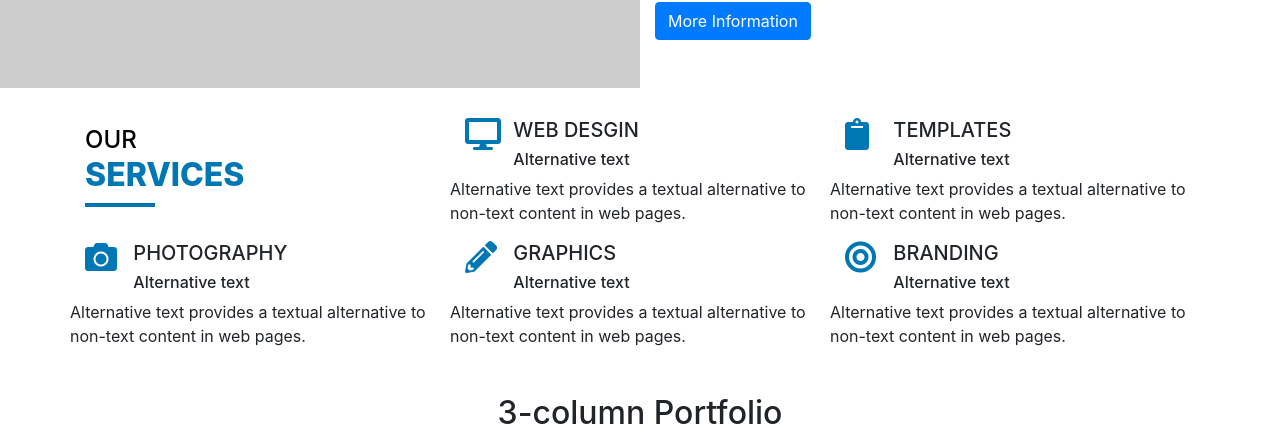
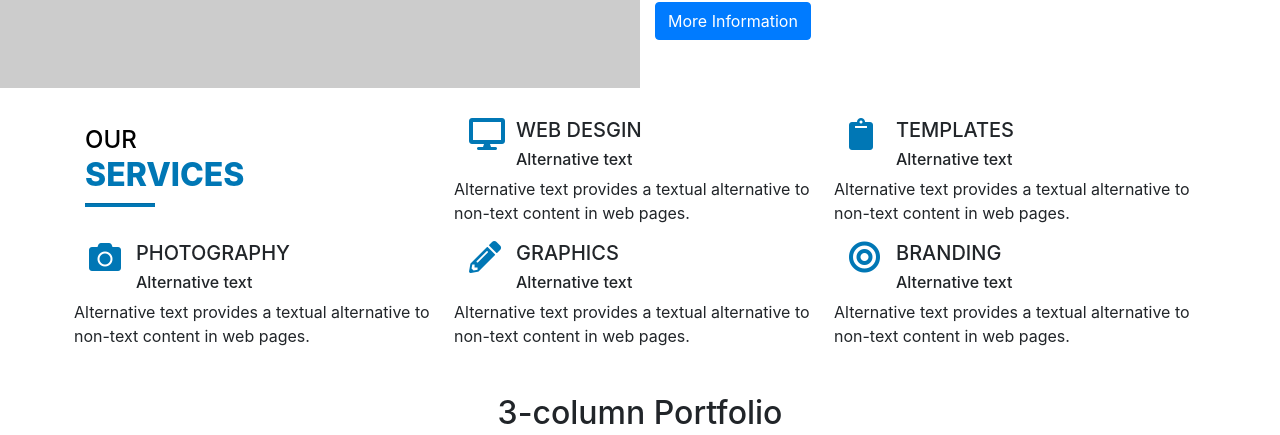
Before and after one commit to mason-mx/frontend, a Jekyll site: the page built from _posts/2019-07-15-enterprise.html, in a window 1280 px wide and 900 px high, scrolled down 2841 px. Shown: the part 142-577 px from the top of the window. Built offline with Jekyll 4.4.1, drawn with Linux system fonts in a browser that asks for light colours; nearby versions of some CDN libraries.

Commit message:
amended some gaps and the layout

```diff
--- a/_posts/2019-07-15-enterprise.html
+++ b/_posts/2019-07-15-enterprise.html
@@ -123,10 +123,10 @@
                 <div class="row">
                     <div class="col-md-6">
                         <div class="row pl-3 pr-3">
-                            <div class="col-sm-2 box-icon">
+                            <div class="col-2 box-icon">
                                 <i class="fab fa-html5"></i>
                             </div>
-                            <div class="col-sm-10 pl-0">
+                            <div class="col-10 pl-0">
                                 <h5>HTML5 TEMPLATES</h5>
                             </div>
                         </div>
@@ -138,10 +138,10 @@
                     </div>
                     <div class="col-md-6 ">
                         <div class="row pl-3 pr-3">
-                            <div class="col-sm-2 box-icon">
+                            <div class="col-2 box-icon">
                                 <i class="fab fa-wordpress"></i>
                             </div>
-                            <div class="col-sm-10 pl-0">
+                            <div class="col-10 pl-0">
                                 <h5>WORDPRESS TEMPLATES</h5>
                             </div>
                         </div>
@@ -155,10 +155,10 @@
                 <div class="row">
                     <div class="col-md-6">
                         <div class="row pl-3 pr-3">
-                            <div class="col-sm-2 box-icon">
+                            <div class="col-2 box-icon">
                                 <i class="fab fa-docker"></i>
                             </div>
-                            <div class="col-sm-10 pl-0">
+                            <div class="col-10 pl-0">
                                 <h5>MICRO SERVICE</h5>
                             </div>
                         </div>
@@ -170,10 +170,10 @@
                     </div>
                     <div class="col-md-6 ">
                         <div class="row pl-3 pr-3">
-                            <div class="col-sm-2 box-icon">
+                            <div class="col-2 box-icon">
                                 <i class="fas fa-database"></i>
                             </div>
-                            <div class="col-sm-10 pl-0">
+                            <div class="col-10 pl-0">
                                 <h5>DATABASE</h5>
                             </div>
                         </div>
@@ -344,32 +344,32 @@
                 <hr class="title-underline">
             </div>
             <div class="col-md-4">
-                <div class="row">
-                    <div class="col-sm-2 box-icon">
+                <div class="row px-1">
+                    <div class="col-2 box-icon">
                         <i class="fa fa-desktop"></i>
                     </div>
-                    <div class="col-sm-10 px-0">
+                    <div class="col-10 px-0">
                         <h5>WEB DESGIN</h5>
                         <h6>Alternative text</h6>
                     </div>
                 </div>
-                <div class="row">
+                <div class="row px-1">
                     <p>
                         Alternative text provides a textual alternative to non-text content in web pages.
                     </p>
                 </div>
             </div>
             <div class="col-md-4">
-                <div class="row">
-                    <div class="col-sm-2 box-icon">
+                <div class="row px-1">
+                    <div class="col-2 box-icon">
                         <i class="fa fa-clipboard"></i>
                     </div>
-                    <div class="col-sm-10 px-0">
+                    <div class="col-10 px-0">
                         <h5>TEMPLATES</h5>
                         <h6>Alternative text</h6>
                     </div>
                 </div>
-                <div class="row">
+                <div class="row px-1">
                     <p>
                         Alternative text provides a textual alternative to non-text content in web pages.
                     </p>
@@ -378,48 +378,48 @@
         </div>
         <div class="row">
             <div class="col-md-4">
-                <div class="row">
-                    <div class="col-sm-2 box-icon">
+                <div class="row px-1">
+                    <div class="col-2 box-icon">
                         <i class="fa fa-camera"></i>
                     </div>
-                    <div class="col-sm-10 px-0">
+                    <div class="col-10 px-0">
                         <h5>PHOTOGRAPHY</h5>
                         <h6>Alternative text</h6>
                     </div>
                 </div>
-                <div class="row">
+                <div class="row px-1">
                     <p>
                         Alternative text provides a textual alternative to non-text content in web pages.
                     </p>
                 </div>
             </div>
             <div class="col-md-4">
-                <div class="row">
-                    <div class="col-sm-2 box-icon">
+                <div class="row px-1">
+                    <div class="col-2 box-icon">
                         <i class="fas fa-pencil-alt"></i>
                     </div>
-                    <div class="col-sm-10 px-0">
+                    <div class="col-10 px-0">
                         <h5>GRAPHICS</h5>
                         <h6>Alternative text</h6>
                     </div>
                 </div>
-                <div class="row">
+                <div class="row px-1">
                     <p>
                         Alternative text provides a textual alternative to non-text content in web pages.
                     </p>
                 </div>
             </div>
             <div class="col-md-4">
-                <div class="row">
-                    <div class="col-sm-2 box-icon">
+                <div class="row px-1">
+                    <div class="col-2 box-icon">
                         <i class="fa fa-bullseye"></i>
                     </div>
-                    <div class="col-sm-10 px-0">
+                    <div class="col-10 px-0">
                         <h5>BRANDING</h5>
                         <h6>Alternative text</h6>
                     </div>
                 </div>
-                <div class="row">
+                <div class="row px-1">
                     <p>
                         Alternative text provides a textual alternative to non-text content in web pages.
                     </p>
@@ -626,24 +626,22 @@
             </div>
             <div class="col-md-8">
                 <div class="row">
-                    <div class="col-md-4">
+                    <div class="col-6 col-md-4 p-2">
                         <img src="http://placehold.it/168x168" alt=""/>
                     </div>
-                    <div class="col-md-4">
+                    <div class="col-6 col-md-4 p-2">
                         <img src="http://placehold.it/168x168" alt=""/>
                     </div>
-                    <div class="col-md-4">
+                    <div class="col-6 col-md-4 p-2">
                         <img src="http://placehold.it/168x168" alt=""/>
                     </div>
-                </div>
-                <div class="row">
-                    <div class="col-md-4">
+                    <div class="col-6 col-md-4 p-2">
                         <img src="http://placehold.it/168x168" alt=""/>
                     </div>
-                    <div class="col-md-4">
+                    <div class="col-6 col-md-4 p-2">
                         <img src="http://placehold.it/168x168" alt=""/>
                     </div>
-                    <div class="col-md-4">
+                    <div class="col-6 col-md-4 p-2">
                         <img src="http://placehold.it/168x168" alt=""/>
                     </div>
                 </div>
--- a/_sass/_enterprise_layout.scss
+++ b/_sass/_enterprise_layout.scss
@@ -11,8 +11,8 @@
     color: #fff;
 
     .intro-text {
-        padding-top: 100px;
-        padding-bottom: 50px;
+        padding-top: 300px;
+        padding-bottom: 200px;
 
         .intro-lead-in {
             font-style: italic;
--- a/_sass/_enterprise_mediaquery.scss
+++ b/_sass/_enterprise_mediaquery.scss
@@ -1,8 +1,18 @@
-@media (min-width:769px) {
+@media (orientation: portrait) {
 	.hero-header {
 	    .intro-text {
-	        padding-top: 300px;
-	        padding-bottom: 200px;
+	        padding-top: 100px;
+	        padding-bottom: 50px;
+	    }
+	}
+
+	.padding-top {
+	    padding: $spacing-unit-palm 0;
+	}
+
+	.features {
+	    .feature-box {
+	        padding: 5px 0;
 	    }
 	}
 }
--- a/css/enterprise.scss
+++ b/css/enterprise.scss
@@ -16,6 +16,7 @@
 $base-line-height: 1.5;
 
 $spacing-unit:     30px;
+$spacing-unit-palm:     10px;
 
 $blue-color:       #0077b5;
 $blue-color-light: lighten($blue-color, 5%);
```
